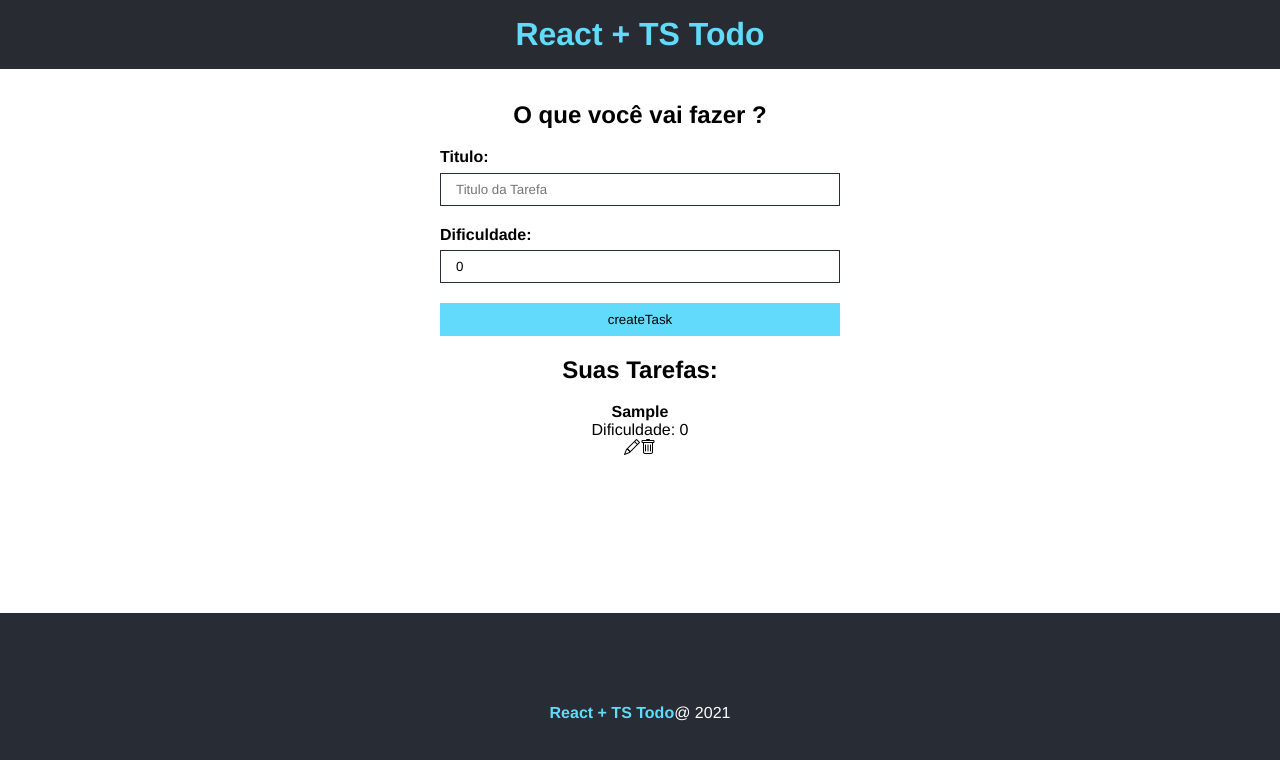
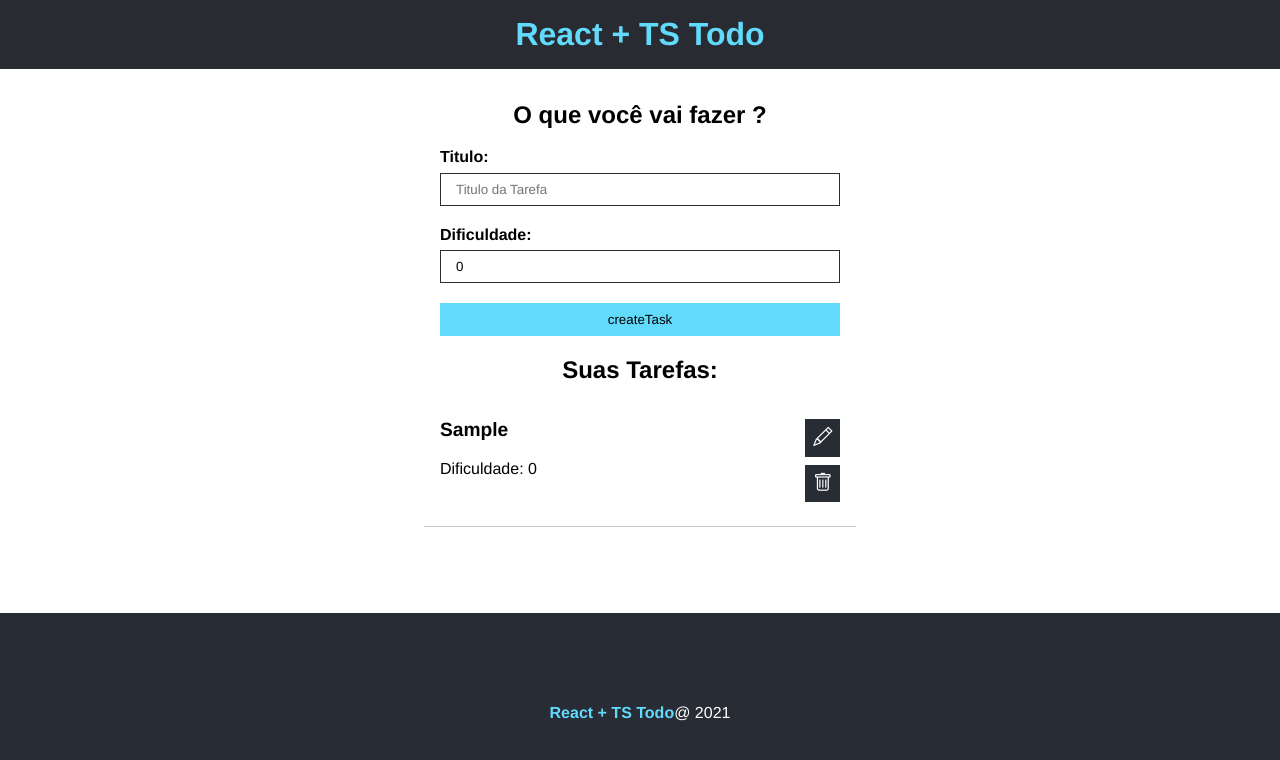
Before and after one commit to eduardoecsousa/Project_todo_list, a React (Create React App) app: page / in a window 1280 px wide. Both pictures are taken after typing "Sample" into the empty fields and a click on the input "createTask". Shown: the top 760 px of the page. Built offline with nearby package versions, Linux system fonts and the light colour scheme.

Commit message:
estilização da lista de tarefas

```diff
--- a/src/components/list/TaskList.module.css
+++ b/src/components/list/TaskList.module.css
@@ -0,0 +1,38 @@
+.task {
+  display: flex;
+  justify-content: space-between;
+  max-width: 400px;
+  margin: 0 auto;
+  border-bottom: 1px solid #CCC;
+  padding: 1em;
+}
+
+.details {
+  text-align: left;
+}
+
+.details h4 {
+  font-size: 1.2em;
+  margin-bottom: 1em;
+}
+
+.action {
+  display: flex;
+  flex-direction: column;
+  align-items: center;
+  justify-content: center;
+}
+
+.action i {
+  margin-bottom: .5rem;
+  font-size: 1.2rem;
+  cursor: pointer;
+  background-color: #282c34;
+  color: #FFF;
+  padding: .4em;
+  transition: .5s;
+}
+
+.action i:hover {
+  color :#61dafb;
+}
--- a/src/components/list/TaskList.tsx
+++ b/src/components/list/TaskList.tsx
@@ -11,12 +11,12 @@ const TaskList = ({taskList}: Props) => {
     <>
       {taskList.length > 0 ? (
         taskList.map((task) => (
-          <div key={task.id}>
-            <div>
+          <div key={task.id} className={style.task}>
+            <div className={style.details}>
               <h4>{task.title}</h4>
               <p>Dificuldade: {task.difficulty}</p>
             </div>
-            <div>
+            <div className={style.action}>
               <i className="bi bi-pencil"></i>
               <i className="bi bi-trash"></i>
             </div>
```
